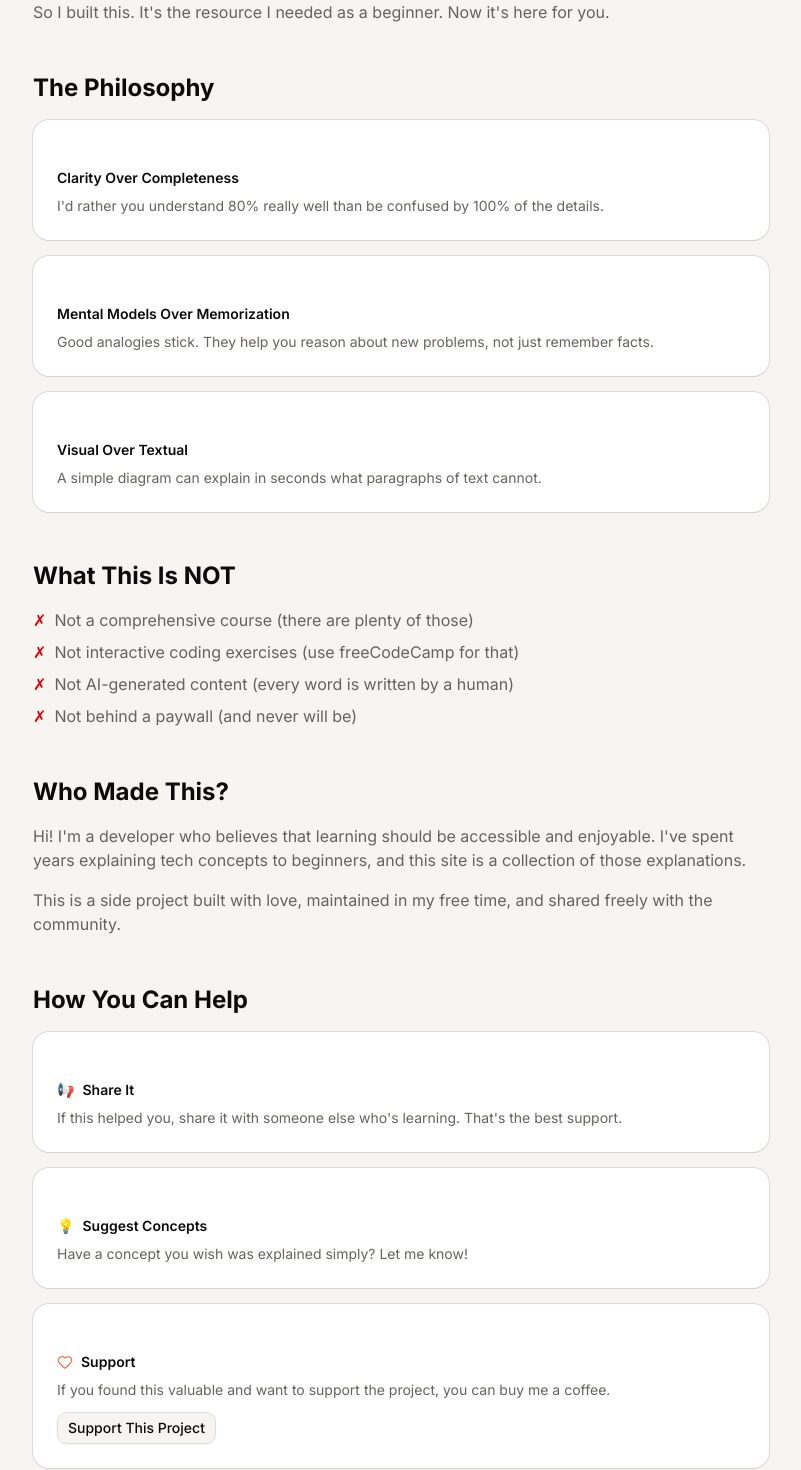
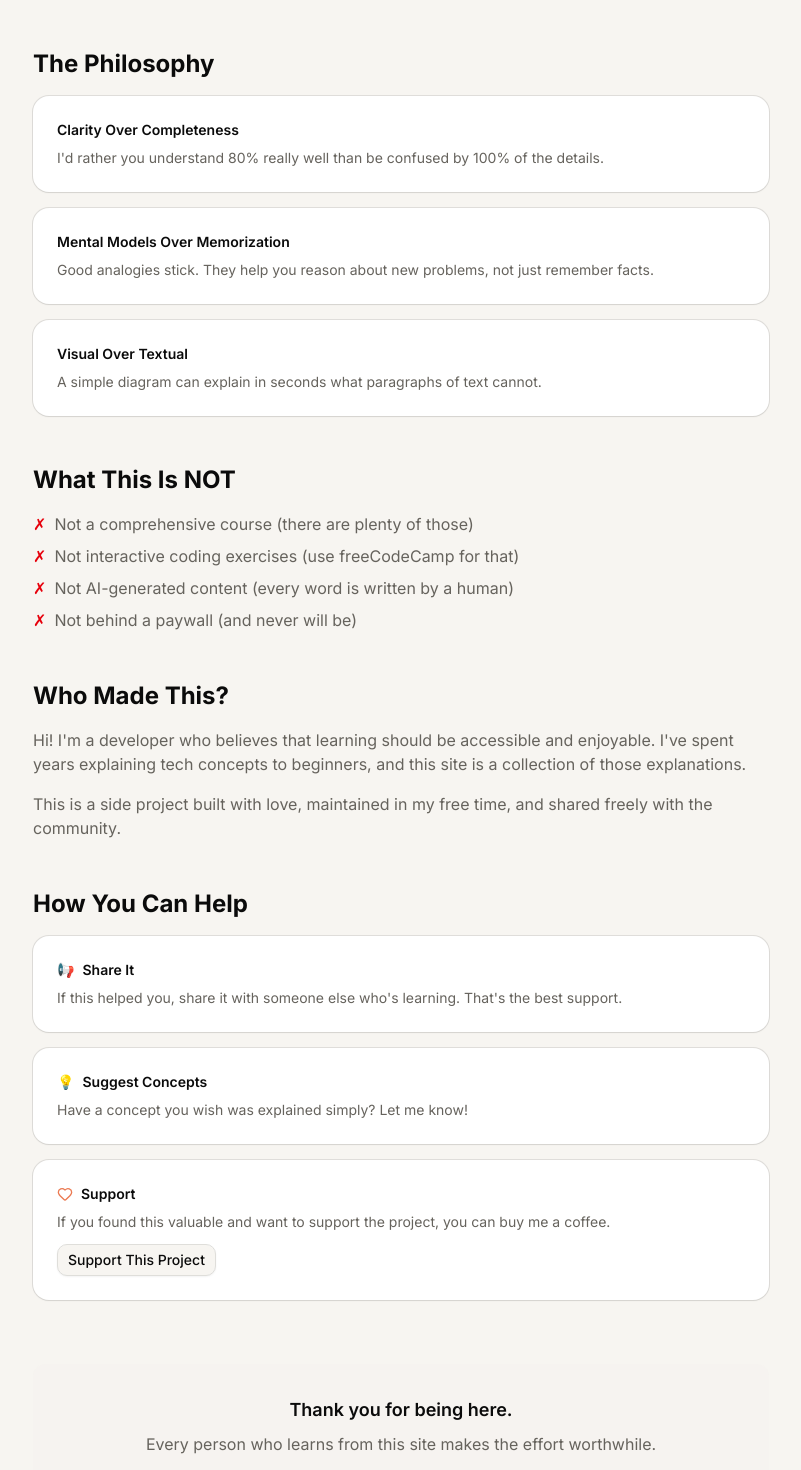
Before and after one commit to chimlimhao/Serksa, a Next.js app in the folder frontend/: page /about in a window 1280 px wide. Shown: the part 584-2054 px from the top of the page, without its empty margins (239-1040 px from the left). Built offline with nearby package versions, Linux system fonts and the light colour scheme.

Commit message:
Hide GitHub star and payment sections on support page
- Commented out GitHub star section (can be re-enabled later)
- Commented out Buy Me a Coffee and Ko-fi payment buttons
- Code preserved for future use
- Only 'Share with Others' and 'Suggest Concepts' remain visible

```diff
--- a/frontend/app/about/page.tsx
+++ b/frontend/app/about/page.tsx
@@ -43,7 +43,7 @@ export default function AboutPage() {
                         <h1 className="text-4xl md:text-5xl font-bold mb-6">About Serksa</h1>
 
                         <Card className="my-8">
-                            <CardContent className="pt-6">
+                            <CardContent className="">
                                 <p className="text-lg italic text-muted-foreground">
                                     "A simple site that explains tech concepts the way you wish someone explained them to you."
                                 </p>
@@ -65,7 +65,7 @@ export default function AboutPage() {
                         <h2 className="text-2xl font-bold mt-12 mb-4">The Philosophy</h2>
                         <div className="space-y-4">
                             <Card>
-                                <CardContent className="pt-6">
+                                <CardContent className="">
                                     <h3 className="font-semibold mb-2">Clarity Over Completeness</h3>
                                     <p className="text-sm text-muted-foreground">
                                         I'd rather you understand 80% really well than be confused by 100% of the details.
@@ -73,7 +73,7 @@ export default function AboutPage() {
                                 </CardContent>
                             </Card>
                             <Card>
-                                <CardContent className="pt-6">
+                                <CardContent className="">
                                     <h3 className="font-semibold mb-2">Mental Models Over Memorization</h3>
                                     <p className="text-sm text-muted-foreground">
                                         Good analogies stick. They help you reason about new problems, not just remember facts.
@@ -81,7 +81,7 @@ export default function AboutPage() {
                                 </CardContent>
                             </Card>
                             <Card>
-                                <CardContent className="pt-6">
+                                <CardContent className="">
                                     <h3 className="font-semibold mb-2">Visual Over Textual</h3>
                                     <p className="text-sm text-muted-foreground">
                                         A simple diagram can explain in seconds what paragraphs of text cannot.
@@ -122,7 +122,7 @@ export default function AboutPage() {
                         <h2 className="text-2xl font-bold mt-12 mb-4">How You Can Help</h2>
                         <div className="space-y-4">
                             <Card>
-                                <CardContent className="pt-6">
+                                <CardContent className="">
                                     <h3 className="font-semibold mb-2 flex items-center gap-2">
                                         <span>📢</span> Share It
                                     </h3>
@@ -132,7 +132,7 @@ export default function AboutPage() {
                                 </CardContent>
                             </Card>
                             <Card>
-                                <CardContent className="pt-6">
+                                <CardContent className="">
                                     <h3 className="font-semibold mb-2 flex items-center gap-2">
                                         <span>💡</span> Suggest Concepts
                                     </h3>
@@ -142,7 +142,7 @@ export default function AboutPage() {
                                 </CardContent>
                             </Card>
                             <Card>
-                                <CardContent className="pt-6">
+                                <CardContent className="">
                                     <h3 className="font-semibold mb-2 flex items-center gap-2">
                                         <Heart className="w-4 h-4 text-accent" /> Support
                                     </h3>
--- a/frontend/app/support/page.tsx
+++ b/frontend/app/support/page.tsx
@@ -70,7 +70,8 @@ export default function SupportPage() {
                                             </p>
                                         </div>
                                     </div>
-                                    <div className="flex items-start gap-3">
+                                    {/* Temporarily hidden - GitHub star section */}
+                                    {/* <div className="flex items-start gap-3">
                                         <span className="text-2xl">⭐</span>
                                         <div>
                                             <div className="font-semibold">Star on GitHub</div>
@@ -83,7 +84,7 @@ export default function SupportPage() {
                                                 </a>
                                             </Button>
                                         </div>
-                                    </div>
+                                    </div> */}
                                     <div className="flex items-start gap-3">
                                         <span className="text-2xl">💡</span>
                                         <div>
@@ -97,8 +98,8 @@ export default function SupportPage() {
                             </CardContent>
                         </Card>
 
-                        {/* Financial Support */}
-                        <Card className="border-accent/20">
+                        {/* Temporarily hidden - Financial support section */}
+                        {/* <Card className="border-accent/20">
                             <CardHeader>
                                 <CardTitle className="flex items-center gap-2">
                                     <Coffee className="w-5 h-5 text-accent" />
@@ -128,7 +129,8 @@ export default function SupportPage() {
                                     Your support helps cover hosting costs and motivates me to create more content.
                                 </p>
                             </CardContent>
-                        </Card>
+                        </Card> */}
+
 
                         {/* What Your Support Does */}
                         <Card>
```
